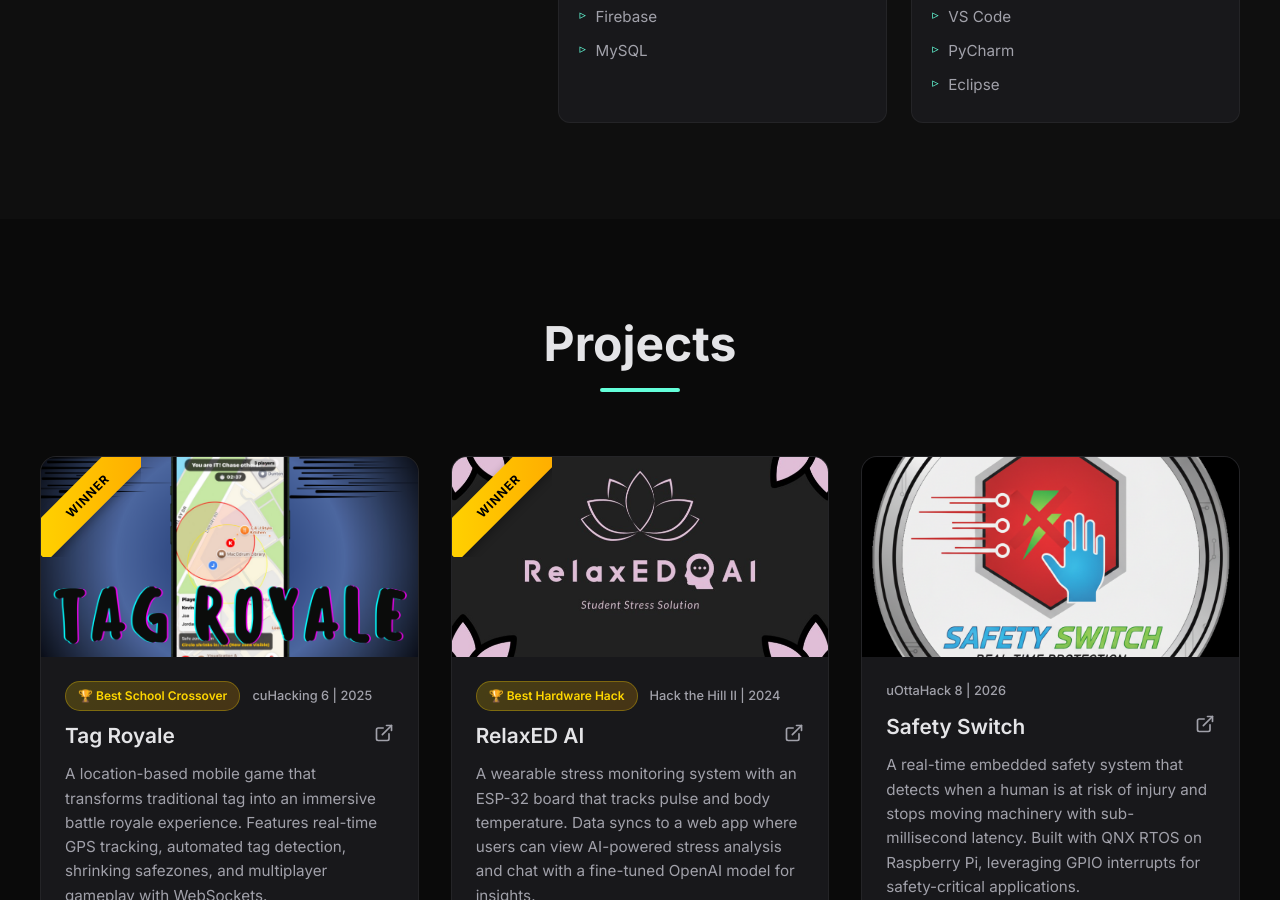
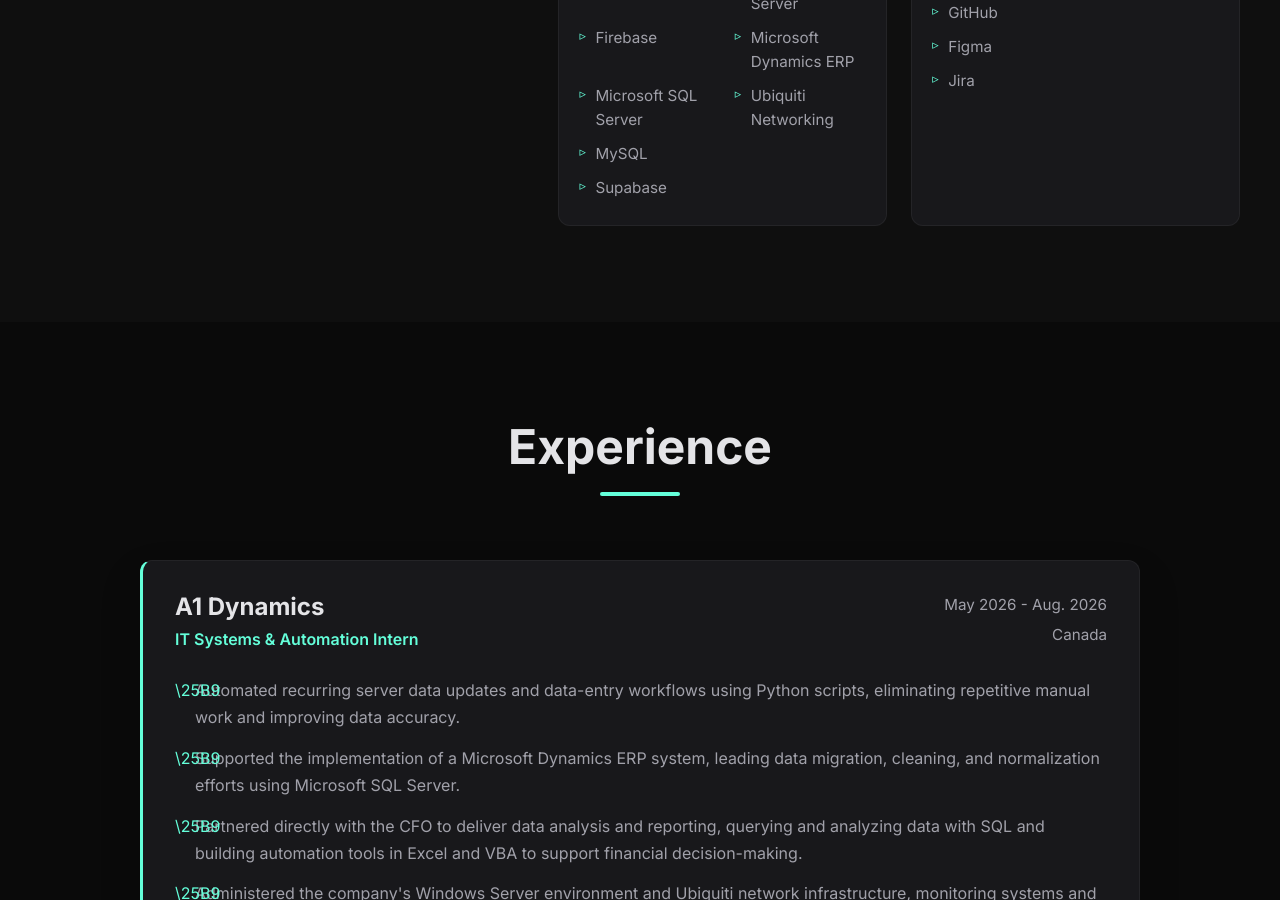
Before and after one commit to Shawn-source-debug/personal-website, a React (Vite) app: page / in a window 1280 px wide. Shown: the part 1900-2800 px from the top of the page. Built offline with nearby package versions, Linux system fonts and the light colour scheme.

Commit message:
Update portfolio with current resume

```diff
--- a/src/App.jsx
+++ b/src/App.jsx
@@ -2,6 +2,7 @@
 import Navbar from './components/Navbar'
 import Hero from './components/Hero'
 import About from './components/About'
+import Experience from './components/Experience'
 import Projects from './components/Projects'
 import Contact from './components/Contact'
 import Footer from './components/Footer'
@@ -35,6 +36,7 @@
       <main>
         <Hero />
         <About />
+        <Experience />
         <Projects />
         <Contact />
       </main>
--- a/src/components/About.jsx
+++ b/src/components/About.jsx
@@ -2,10 +2,10 @@
 
 function About() {
   const skills = [
-    { category: 'Languages', items: ['C++', 'Python', 'Java', 'JavaScript', 'TypeScript', 'HTML/CSS', 'SQL'] },
-    { category: 'Technologies', items: ['React', 'React Native', 'Node.js', 'Express.js', 'Next.js', 'Redux', 'Socket.io', 'OpenCV', 'Scikit-Learn', 'Docker'] },
-    { category: 'Databases', items: ['MongoDB', 'Supabase', 'Firebase', 'MySQL'] },
-    { category: 'Tools & Platforms', items: ['Git', 'Visual Studio', 'VS Code', 'PyCharm', 'Eclipse', 'Figma', 'Jira'] },
+    { category: 'Languages', items: ['C', 'C++', 'Python', 'Java', 'JavaScript', 'TypeScript', 'SQL', 'VBA', 'HTML/CSS'] },
+    { category: 'Frameworks & Technologies', items: ['React', 'React Native', 'Node.js', 'Express.js', 'Next.js', 'Redux', 'Socket.io', 'OpenCV', 'Scikit-Learn', 'Docker'] },
+    { category: 'Databases & Systems', items: ['MongoDB', 'Firebase', 'Microsoft SQL Server', 'MySQL', 'Supabase', 'Windows Server', 'Microsoft Dynamics ERP', 'Ubiquiti Networking'] },
+    { category: 'Tools', items: ['Git', 'GitHub', 'Figma', 'Jira'] },
   ]
 
   return (
@@ -26,9 +26,9 @@
             <h3 className="about-subtitle">I'm a Software Developer.</h3>
 
             <p>
-              I'm a third-year Computer Science and Mathematics student at the
-              <span className="highlight"> University of Ottawa</span>, passionate about
-              building software that makes a difference.
+              I'm pursuing an <span className="highlight">Honours BSc in Data Science</span> at the
+              <span className="highlight"> University of Ottawa</span>, with a focus on Computer Science and Mathematics.
+              I currently maintain a 3.7/4.0 GPA and am passionate about building software that makes a difference.
             </p>
 
             <p>
@@ -43,7 +43,7 @@
             </p>
 
             <p>
-              Currently seeking <span className="highlight">Summer 2026 internship opportunities</span> where
+              Currently seeking <span className="highlight">Winter 2027 internship opportunities</span> where
               I can contribute to meaningful projects and grow as a developer.
             </p>
 
--- a/src/components/Contact.jsx
+++ b/src/components/Contact.jsx
@@ -11,7 +11,7 @@
 
         <div className="contact-content">
           <p className="contact-description">
-            I'm currently looking for <span className="highlight">Summer 2026 internship opportunities</span>.
+            I'm currently looking for <span className="highlight">Winter 2027 internship opportunities</span>.
             Whether you have a question, want to discuss a project, or just want to say hi,
             my inbox is always open. I'll do my best to get back to you!
           </p>
--- /dev/null
+++ b/src/components/Experience.css
@@ -0,0 +1,86 @@
+.experience {
+  padding: 6rem 2rem;
+  background: var(--bg-color);
+}
+
+.experience-container {
+  max-width: 1000px;
+  margin: 0 auto;
+}
+
+.experience-card {
+  background: var(--card-bg);
+  border: 1px solid rgba(255, 255, 255, 0.05);
+  border-left: 3px solid var(--primary-color);
+  border-radius: 12px;
+  padding: 2rem;
+  box-shadow: 0 20px 40px rgba(0, 0, 0, 0.18);
+}
+
+.experience-heading {
+  display: flex;
+  justify-content: space-between;
+  gap: 2rem;
+  margin-bottom: 1.5rem;
+}
+
+.experience-heading h3 {
+  font-size: 1.5rem;
+  margin-bottom: 0.35rem;
+}
+
+.experience-role {
+  color: var(--primary-color);
+  font-weight: 600;
+}
+
+.experience-meta {
+  display: flex;
+  flex-direction: column;
+  align-items: flex-end;
+  gap: 0.35rem;
+  color: var(--text-secondary);
+  font-size: 0.95rem;
+  white-space: nowrap;
+}
+
+.experience-details {
+  list-style: none;
+  display: grid;
+  gap: 0.85rem;
+  padding: 0;
+  margin: 0;
+}
+
+.experience-details li {
+  position: relative;
+  padding-left: 1.25rem;
+  color: var(--text-secondary);
+  line-height: 1.7;
+}
+
+.experience-details li::before {
+  content: '\\25B9';
+  position: absolute;
+  left: 0;
+  color: var(--primary-color);
+}
+
+@media (max-width: 600px) {
+  .experience {
+    padding: 4rem 1rem;
+  }
+
+  .experience-card {
+    padding: 1.5rem;
+  }
+
+  .experience-heading {
+    flex-direction: column;
+    gap: 0.75rem;
+  }
+
+  .experience-meta {
+    align-items: flex-start;
+  }
+}
--- /dev/null
+++ b/src/components/Experience.jsx
@@ -0,0 +1,36 @@
+import './Experience.css'
+
+function Experience() {
+  return (
+    <section id="experience" className="experience">
+      <div className="experience-container">
+        <div className="section-header">
+          <h2 className="section-title">Experience</h2>
+          <div className="title-underline"></div>
+        </div>
+
+        <article className="experience-card">
+          <div className="experience-heading">
+            <div>
+              <h3>A1 Dynamics</h3>
+              <p className="experience-role">IT Systems &amp; Automation Intern</p>
+            </div>
+            <div className="experience-meta">
+              <span>May 2026 - Aug. 2026</span>
+              <span>Canada</span>
+            </div>
+          </div>
+
+          <ul className="experience-details">
+            <li>Automated recurring server data updates and data-entry workflows using Python scripts, eliminating repetitive manual work and improving data accuracy.</li>
+            <li>Supported the implementation of a Microsoft Dynamics ERP system, leading data migration, cleaning, and normalization efforts using Microsoft SQL Server.</li>
+            <li>Partnered directly with the CFO to deliver data analysis and reporting, querying and analyzing data with SQL and building automation tools in Excel and VBA to support financial decision-making.</li>
+            <li>Administered the company&apos;s Windows Server environment and Ubiquiti network infrastructure, monitoring systems and troubleshooting issues to maintain uptime for business operations.</li>
+          </ul>
+        </article>
+      </div>
+    </section>
+  )
+}
+
+export default Experience
--- a/src/components/Hero.jsx
+++ b/src/components/Hero.jsx
@@ -17,7 +17,7 @@
             <span className="last-name">How.</span>
           </h1>
           <p className="hero-description">
-            Computer Science & Math Student at the <span className="highlight">University of Ottawa</span>
+            Data Science Student at the <span className="highlight">University of Ottawa</span>
             <br />
             <span className="hero-tagline">
               Passionate about building innovative software solutions and solving complex problems.
--- a/src/components/Navbar.jsx
+++ b/src/components/Navbar.jsx
@@ -33,6 +33,7 @@
         <ul className={`nav-menu ${isMenuOpen ? 'active' : ''}`}>
           <li><a href="#home" onClick={() => setIsMenuOpen(false)}>Home</a></li>
           <li><a href="#about" onClick={() => setIsMenuOpen(false)}>About</a></li>
+          <li><a href="#experience" onClick={() => setIsMenuOpen(false)}>Experience</a></li>
           <li><a href="#projects" onClick={() => setIsMenuOpen(false)}>Projects</a></li>
           <li><a href="#contact" onClick={() => setIsMenuOpen(false)}>Contact</a></li>
         </ul>
--- a/src/components/Projects.jsx
+++ b/src/components/Projects.jsx
@@ -4,21 +4,23 @@
   const projects = [
     {
       title: 'Tag Royale',
-      award: 'Best School Crossover',
-      hackathon: 'cuHacking 6',
+      award: 'Best Crossover Hack',
+      hackathon: null,
       year: '2025',
-      description: 'A location-based mobile game that transforms traditional tag into an immersive battle royale experience. Features real-time GPS tracking, automated tag detection, shrinking safezones, and multiplayer gameplay with WebSockets.',
-      tags: ['React Native', 'TypeScript', 'Express', 'Socket.io', 'WebSockets', 'Geolocation API', 'React Navigation'],
+      date: 'Mar. 2025',
+      description: 'A location-based multiplayer game built with low-latency, bi-directional communication. Designed a fault-tolerant networking layer with automatic host migration so gameplay continues if the host disconnects.',
+      tags: ['React Native', 'TypeScript', 'WebSockets', 'Socket.io'],
       live: 'https://devpost.com/software/tag-royale',
       image: '/images/tagroyale.png',
     },
     {
       title: 'RelaxED AI',
-      award: 'Best Hardware Hack',
-      hackathon: 'Hack the Hill II',
+      award: '2nd Place',
+      hackathon: null,
       year: '2024',
-      description: 'A wearable stress monitoring system with an ESP-32 board that tracks pulse and body temperature. Data syncs to a web app where users can view AI-powered stress analysis and chat with a fine-tuned OpenAI model for insights.',
-      tags: ['React', 'TypeScript', 'MongoDB', 'Express.js', 'Node.js', 'Python', 'C', 'CMake', 'OpenAI API', 'Bluetooth'],
+      date: 'Sep. 2024',
+      description: 'A personalized wellness platform that uses AI to deliver insights from user data. Led backend engineering and built a RESTful API to coordinate data between the React frontend and MongoDB database.',
+      tags: ['Express', 'MongoDB', 'Python', 'React'],
       live: 'https://devpost.com/software/relaxed-ai',
       image: '/images/relaxedai.png',
     },
@@ -27,8 +29,9 @@
       award: null,
       hackathon: 'uOttaHack 8',
       year: '2026',
-      description: 'A real-time embedded safety system that detects when a human is at risk of injury and stops moving machinery with sub-millisecond latency. Built with QNX RTOS on Raspberry Pi, leveraging GPIO interrupts for safety-critical applications.',
-      tags: ['C', 'QNX', 'Raspberry Pi', 'Embedded Systems', 'GPIO', 'Real-Time Computing'],
+      date: 'Jan. 2026',
+      description: 'A hardware safety system that detects risk and stops moving machinery. Prototyped sensor logic in Python, then rewrote the core execution layer in C with direct memory mapping for microsecond-precision GPIO control.',
+      tags: ['Python', 'C', 'Hardware Interface', 'IoT'],
       live: 'https://devpost.com/software/safety-switch',
       image: '/images/safetyswitch.png',
     },
@@ -43,12 +46,13 @@
       image: '/images/rehabtrack.png',
     },
     {
-      title: 'NBA Performance Dashboard',
+      title: 'NBA Analytics Dashboard',
       award: null,
       hackathon: null,
       year: '2025',
-      description: 'An interactive data visualization dashboard for analyzing NBA player and team performance statistics. Features dynamic charts, player comparisons, and real-time data exploration hosted on Hugging Face Spaces.',
-      tags: ['Python', 'Streamlit', 'Pandas', 'Plotly', 'Data Visualization', 'Hugging Face'],
+      date: 'Nov. 2025',
+      description: 'A full-stack analytics platform for visualizing more than 20 years of NBA data with real-time WebSocket interactivity. Implemented K-Means clustering to identify player archetypes and containerized the application for cloud deployment.',
+      tags: ['Python', 'Panel', 'Scikit-Learn', 'Docker'],
       live: 'https://huggingface.co/spaces/ShawnTheShark/nba-dashboard',
       image: '/images/nba-dashboard.png',
     },
@@ -57,16 +61,29 @@
       award: null,
       hackathon: null,
       year: '2024',
+      date: 'Sep. 2024 - Dec. 2024',
       description: 'An Event Attendance Management System Android app built for SEG 2105. Features user authentication, event creation and registration, attendee management, and real-time data synchronization with Firebase.',
       tags: ['Java', 'Android', 'Firebase', 'Gradle', 'XML', 'JUnit'],
       live: 'https://github.com/uOttawaSEG/project-project-group-2',
       image: '/images/eams.png',
     },
     {
+      title: 'ActiVision',
+      award: null,
+      hackathon: null,
+      year: '2025',
+      date: 'Jan. 2025',
+      description: 'A gamified fitness application built by a four-person agile team. Developed a computer vision pipeline with OpenCV for physical movement tracking and architected the Node.js and MongoDB backend.',
+      tags: ['Node.js', 'React', 'OpenCV', 'MongoDB'],
+      live: 'https://github.com/Shawn-source-debug',
+      image: null,
+    },
+    {
       title: 'TerraSphere',
       award: null,
       hackathon: 'TerraHacks',
       year: '2024',
+      date: '2024',
       description: 'An eco-friendly mobile app that rewards users for daily ecological deeds. Users take photos of their environmental actions, earn points for consecutive days, and can locate nearby environmental initiatives using Google Maps.',
       tags: ['React Native', 'Redux Toolkit', 'OpenAI Camera Vision API', 'Google Maps API', 'Tailwind CSS'],
       live: 'https://devpost.com/software/terrasphere',
@@ -112,17 +129,17 @@
                 {project.award && (
                   <div className="project-award">
                     <span className="award-badge">🏆 {project.award}</span>
-                    <span className="hackathon-name">{project.hackathon} | {project.year}</span>
+                    <span className="hackathon-name">{project.hackathon || project.date}</span>
                   </div>
                 )}
                 {!project.award && project.hackathon && (
                   <div className="project-award">
-                    <span className="hackathon-name">{project.hackathon} | {project.year}</span>
+                    <span className="hackathon-name">{project.hackathon} | {project.date}</span>
                   </div>
                 )}
                 {!project.hackathon && project.year && (
                   <div className="project-award">
-                    <span className="hackathon-name">{project.year}</span>
+                    <span className="hackathon-name">{project.date}</span>
                   </div>
                 )}
                 <div className="project-header">
```
